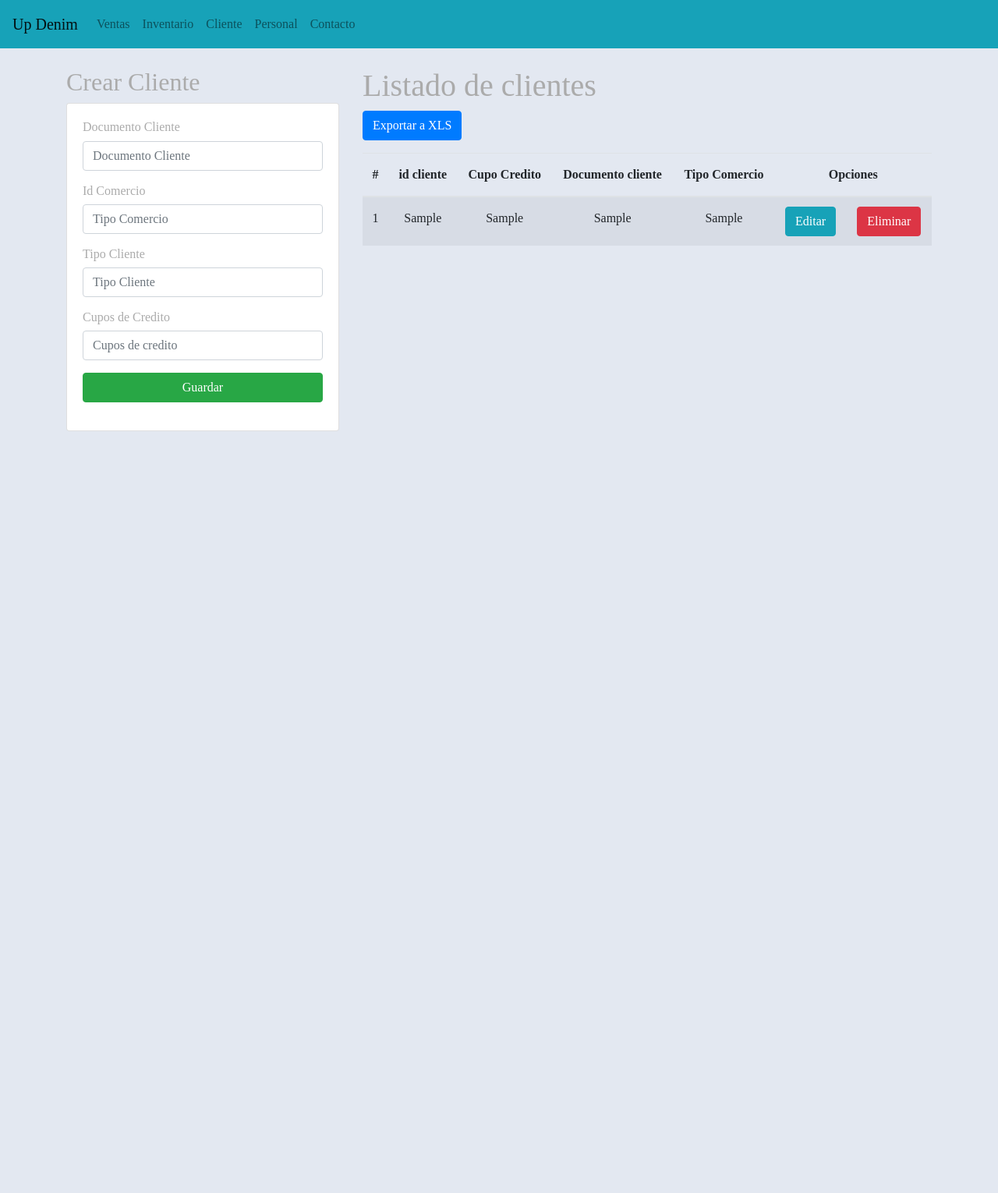
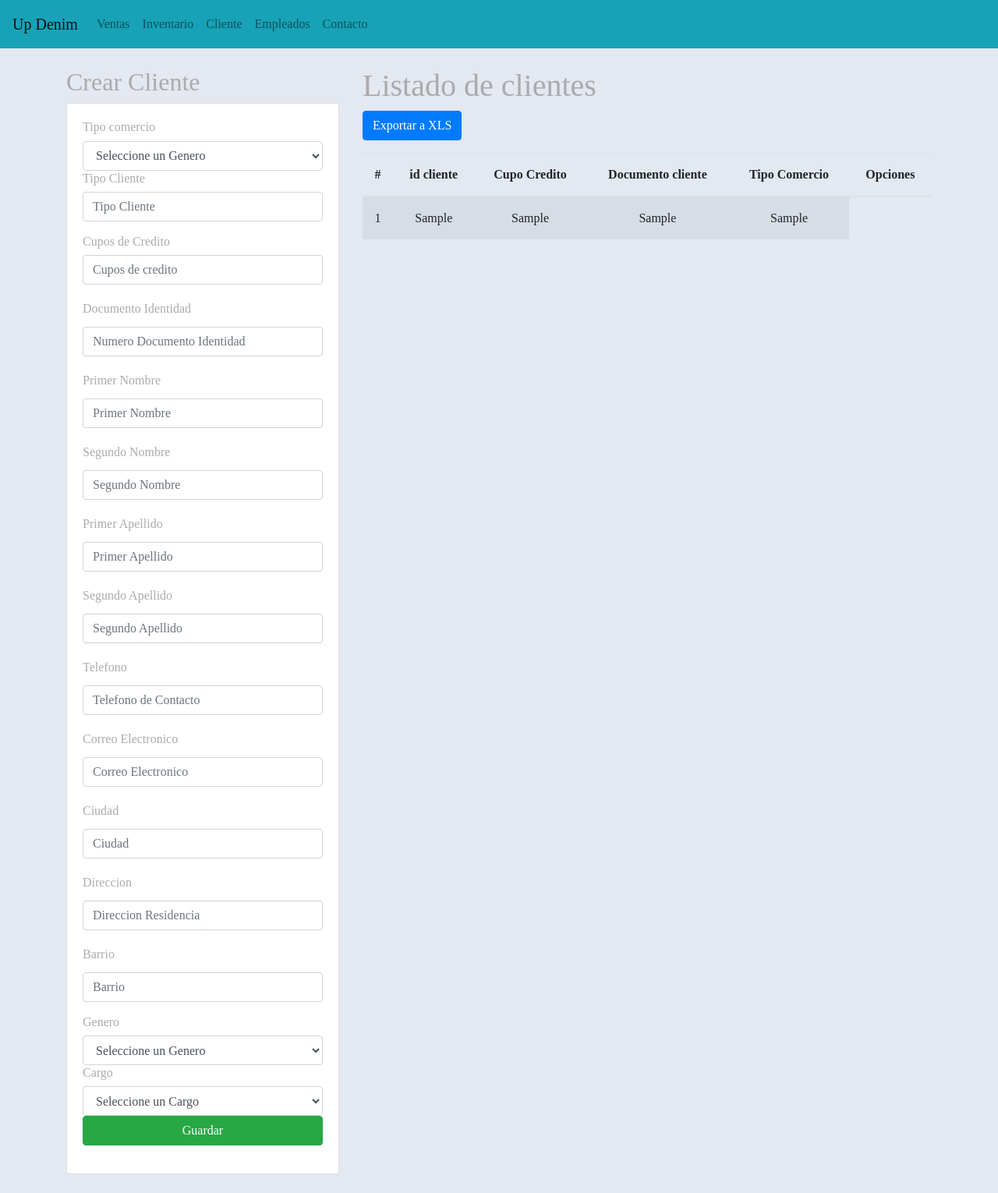
Before and after one commit to jozeto/UPDENIM, a Django app: template aplicaciones/Academico/templates/gestionCliente.html in a window 1280 px wide. Shown: the whole page at 78% size. Before the commit the page ends 553 px from the top, so only its background shows below. Run offline with Django 5.2, Linux system fonts and the light colour scheme; the template is opened without the code that fills it: most values are stand-ins (such as "Sample title", 1, 10 or a date in 2020).

Commit message:
añadiendo cosas y arreglando vistas

```diff
--- a/aplicaciones/Academico/templates/base.html
+++ b/aplicaciones/Academico/templates/base.html
@@ -39,7 +39,7 @@
 
 
                 <li class="nav-item">
-                    <a class="nav-link" href="/personal/">Personal</a>
+                    <a class="nav-link" href="/personal/">Empleados</a>
                 </li>
 
 
--- a/aplicaciones/Academico/templates/gestionCliente.html
+++ b/aplicaciones/Academico/templates/gestionCliente.html
@@ -30,15 +30,18 @@
 
 
 
-                    <div class="form-group">
-                        <h6>Documento Cliente</h6>
-                        <input type="text" id="txtDocumento" name="txtDocumento" class="form-control" placeholder="Documento Cliente" minlength="1" maxlength="58"  required>
-                    </div>
 
-                    <div class="form-group">
-                        <h6>Id Comercio</h6>
-                        <input type="text" id="txtComercio" name="txtComercio"  class="form-control" placeholder="Tipo Comercio" minlength="1" maxlength="58"  required>
-                    </div>
+                        <h6>Tipo comercio</h6>
+                        <select id="txtComercio" name="txtComercio" class="form-control" required>
+
+                            <option value="">Seleccione un Genero</option>
+                            {% for comercio in comercio %}
+                                <option value="{{ comercio.tipocomercio }}">{{ comercio.tipocomercio }}</option>
+                            {% endfor %}
+                        </select>
+
+
+
 
                     <div class="form-group">
                         <h6>Tipo Cliente</h6>
@@ -49,11 +52,100 @@
                         <h6>Cupos de Credito</h6>
                         <input type="text" id="txtCupo" name="txtCupo" class="form-control" placeholder="Cupos de credito" minlength="1" maxlength="58"  required>
                     </div>
+                    <div class="form-group">
+                        <label for="txtdocumento">Documento Identidad</label>
+                        <input type="text" id="txtdocumento" name="txtdocumento" class="form-control" placeholder="Numero Documento Identidad"
+                        pattern=".{5,12}" title="El documento debe tener entre 5 y 12 caracteres." minlength="5" maxlength="12" required>
+                    </div>
+                    <div class="form-group">
+                        <label for="txtprimernombre">Primer Nombre</label>
+                        <input type="text" id="txtprimernombre" name="txtprimernombre" class="form-control" placeholder="Primer Nombre"
+                            minlength="3" maxlength="25" required>
+                    </div>
+                    <div class="form-group">
+                        <label for="txtsegundonombre">Segundo Nombre</label>
+                        <input type="text" id="txtsegundonombre" name="txtsegundonombre" class="form-control" placeholder="Segundo Nombre"
+                            minlength="3" maxlength="25">
+                    </div>
+                    <div class="form-group">
+                        <label for="txtprimerapellido">Primer Apellido</label>
+                        <input type="text" id="txtprimerapellido" name="txtprimerapellido" class="form-control" placeholder="Primer Apellido"
+                            minlength="3" maxlength="25" required>
+                    </div>
+                    <div class="form-group">
+                        <label for="txtsegundoapellido">Segundo Apellido</label>
+                        <input type="text" id="txtsegundoapellido" name="txtsegundoapellido" class="form-control" placeholder="Segundo Apellido"
+                            minlength="3" maxlength="25">
+                    </div>
+                    <div class="form-group">
+                        <label for="txttelefono">Telefono</label>
+                        <input type="text" id="txttelefono" name="txttelefono" class="form-control" placeholder="Telefono de Contacto"
+                            pattern="[0-9]{8,12}" title="Ingrese un número de teléfono válido (entre 7 y 10 dígitos)."
+                            minlength="7" maxlength="10" required>
+                    </div>
+                    <div class="form-group">
+                        <label for="txtcorreo">Correo Electronico</label>
+                        <input type="email" id="txtcorreo" name="txtcorreo" class="form-control" placeholder="Correo Electronico"
+                            minlength="7" maxlength="50" required>
+                    </div>
+                    <div class="form-group">
+                        <label for="txtciudad">Ciudad</label>
+                        <input type="text" id="txtciudad" name="txtciudad" class="form-control" placeholder="Ciudad"
+                            minlength="4" maxlength="25" required>
+                    </div>
+                    <div class="form-group">
+                        <label for="txtdireccion">Direccion</label>
+                        <input type="text" id="txtdireccion" name="txtdireccion" class="form-control" placeholder="Direccion Residencia"
+                            minlength="8" maxlength="50" required>
+                    </div>
+                    <div class="form-group">
+                        <label for="txtbarrio">Barrio</label>
+                        <input type="text" id="txtbarrio" name="txtbarrio" class="form-control" placeholder="Barrio"
+                            minlength="4" maxlength="25" required>
+                    </div>
+
+
+
+
+
+
+                        <h6>Genero</h6>
+                            <select id="txtgenero" name="txtgenero" class="form-control" required>
+
+                                <option value="">Seleccione un Genero</option>
+                                {% for genero in genero %}
+                                    <option value="{{ genero.genero }}">{{ genero.genero }}</option>
+                                {% endfor %}
+                            </select>
+
+
+                        <h6>Cargo</h6>
+                    <select id="txtcargo" name="txtcargo" class="form-control" required>
+                        <option value="">Seleccione un Cargo</option>
+                        {% for cargo in cargos %}
+                            <option value="{{ cargo.id }}">{{ cargo }}</option>
+                        {% endfor %}
+                    </select>
+
+
+
+
+
+
+
+
+
+
+
+
+
 
                         <div class="form-group">
                             <button type="submit" class="btn btn-success btn-block text-white">Guardar</button>
                         </div>
-                 </form>
+
+
+</form>
 
             </div>
             </div>
@@ -84,9 +176,6 @@
                     <td>{{cliente.cupoCredito}}</td>
                     <td>{{cliente.idDocumentoCli}}</td>
                     <td>{{cliente.idTipoComercio}}</td>
-                    <td><a href="{% url 'edicionCliente' cliente.idCliente %}" class="btn btn-info">Editar</a></td>
-                    <td><a href="{% url 'eliminarCliente' cliente.idCliente %}" class="btn btn-danger btnEliminacion">Eliminar</a></td>
-
 
 
 
--- a/aplicaciones/Academico/templates/gestionInventario.html
+++ b/aplicaciones/Academico/templates/gestionInventario.html
@@ -111,7 +111,7 @@
             </div>
         </div>
     </div>
-    <div class="col-md-6">
+    <div class="col-md-8">
         <h2 class="mb-4">Movimientos Inventario</h2>
         <div class="table-responsive">
             <table class="table table-striped">
--- a/aplicaciones/Academico/templates/gestionVentas.html
+++ b/aplicaciones/Academico/templates/gestionVentas.html
@@ -39,7 +39,7 @@
 
                         <option value="">Seleccione un Empleado</option>
                         {% for empleado in empleados %}
-                            <option value="{{ empleado.idDocumentoEmp }}">{{ empleado.idDocumentoEmp.primernombre }}</option>
+                            <option value="{{ empleado.idEmpleado }}">{{ empleado.idDocumentoEmp.primernombre }}</option>
                         {% endfor %}
                     </select>
 
@@ -48,7 +48,7 @@
 
                         <option value="">Seleccione un Cliente</option>
                         {% for cliente in cliente %}
-                            <option value="{{ cliente.idCliente }}">{{ cliente.idCliente }}</option>
+                            <option value="{{ cliente.iddocumento }}">{{ cliente.iddocumento }}</option>
                         {% endfor %}
                     </select>
 
@@ -58,7 +58,7 @@
                         <select id="txtProducto" name="txtProducto" class="form-control" required>
                             <option value="">Selecciona un producto</option>
                             {% for producto in productos %}
-                            <option value="{{ producto.idproducto.nombreproducto }}">{{ producto.nombreproducto }}</option>
+                            <option value="{{ productos.idproducto }}">{{ producto.idproducto }}</option>
                             {% endfor %}
                         </select>
                     </div>
```
Also changed, not shown: aplicaciones/Academico/models.py (+23 -26 lines), aplicaciones/Academico/views.py (+98 -17 lines), UpDenim.db, aplicaciones/Academico/migrations/0001_initial.py, aplicaciones/Academico/migrations/0002_rename_idempleado_inventario_idempleado.py (deleted).
